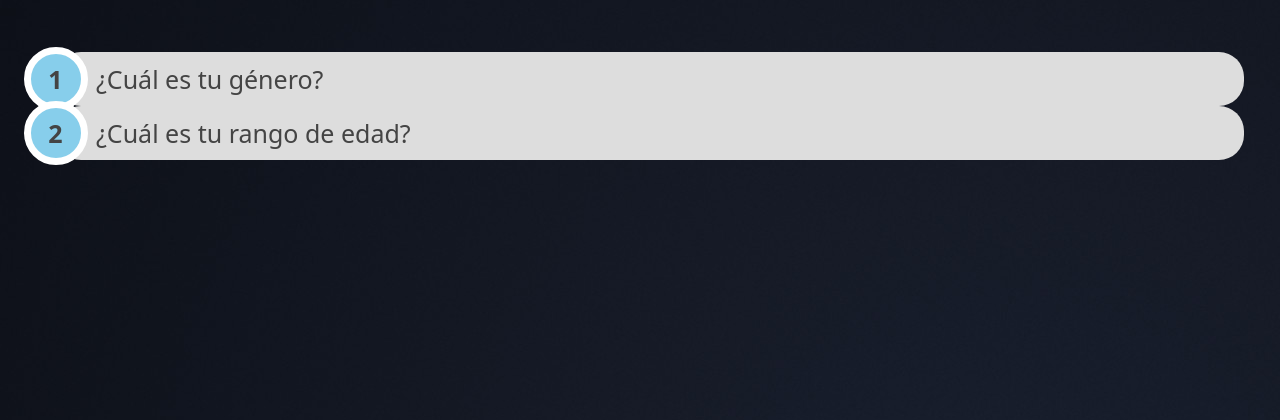
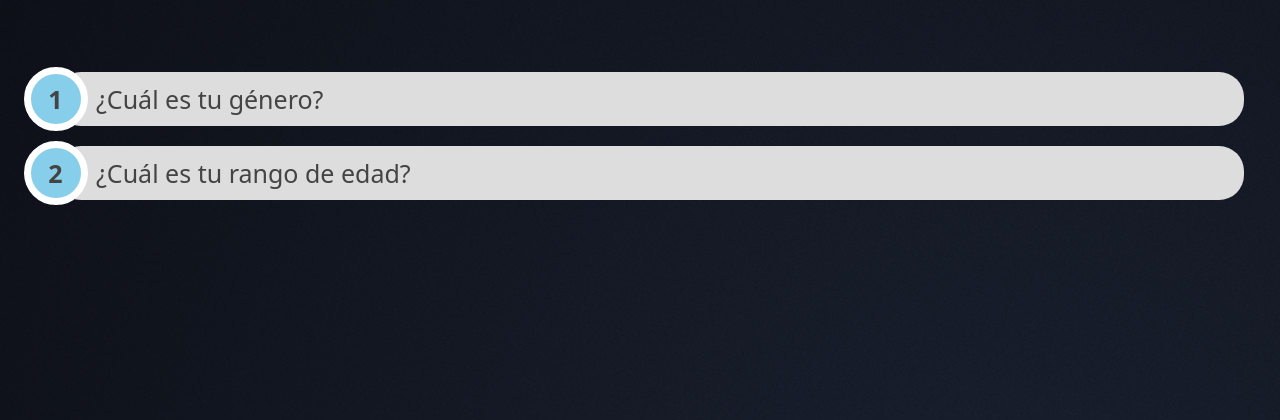
Before and after one commit to LeonardoXTP/Proyecto-1, a Django app: page /encuestas/ in a window 1280 px wide. Shown: the top 420 px of the page. Run offline with Django 5.2, Linux system fonts and the light colour scheme; data comes from the database, SQL or seed files in the repository; both versions use the stored data as it was after the commit.

Commit message:
Encuesta Django

```diff
--- a/lewen/encuestas/static/encuestas/style.css
+++ b/lewen/encuestas/static/encuestas/style.css
@@ -21,6 +21,7 @@ ol {
 .lista a {
     position: relative;
     margin-left: 20px;
+    margin-top: 20px;
     padding-left: 40px;
     padding-top: 10px;
     padding-bottom: 10px;
--- a/lewen/encuestas/templates/encuestas/pagina1.html
+++ b/lewen/encuestas/templates/encuestas/pagina1.html
@@ -6,7 +6,8 @@
     <meta charset="UTF-8">
     <meta name="viewport" content="width=device-width, initial-scale=1.0">
     <link rel="stylesheet" href="{% static 'encuestas/style.css' %}">
-    <title>Pagina 1</title>
+    <link rel="icon" href="{% static 'encuestas/img/icon.ico' %}">
+    <title>Preguntas</title>
 </head>
 <body>
     {% if ultimas_preguntas %}
```
Also changed, not shown: lewen/db.sqlite3, lewen/encuestas/static/encuestas/img/icon.ico (added).
